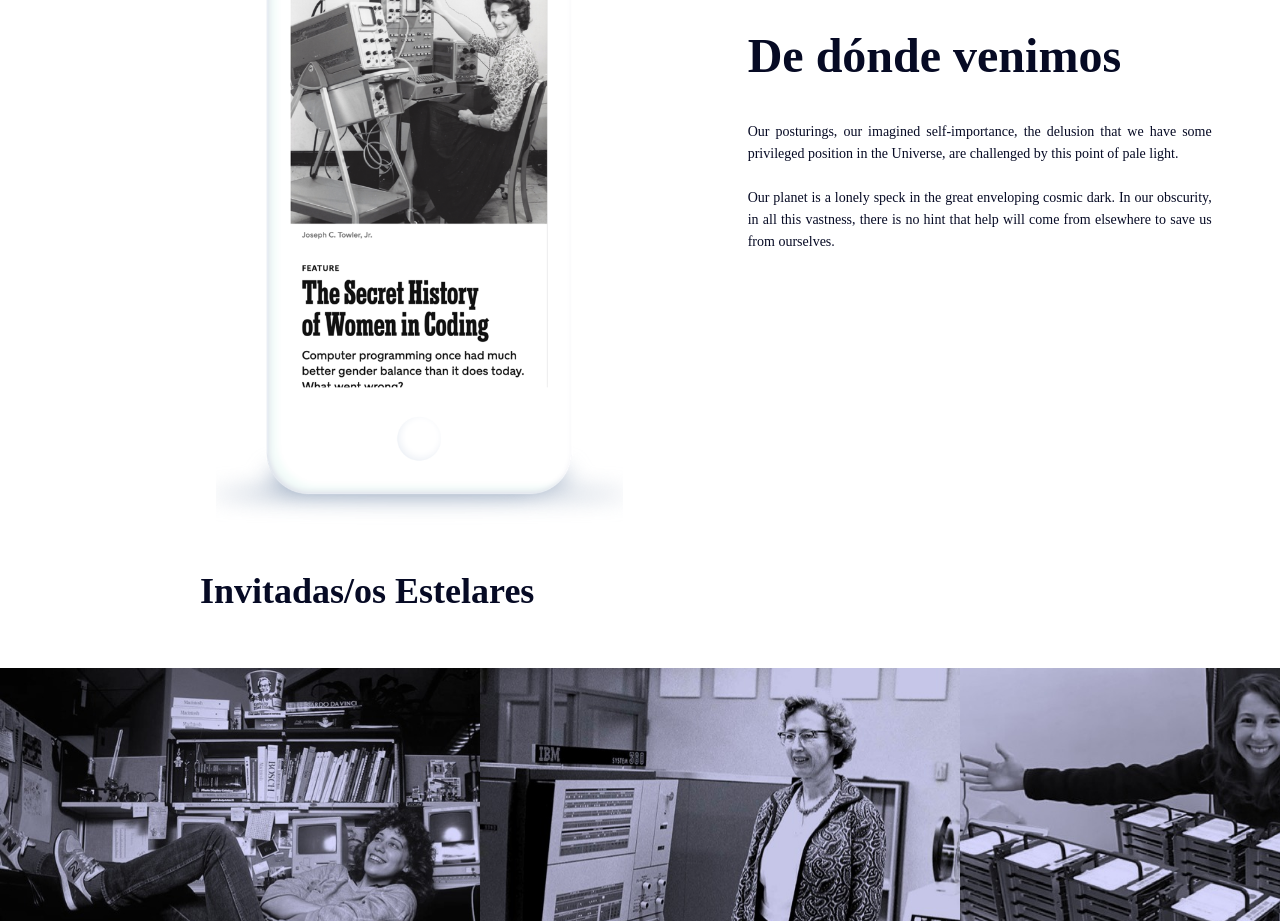
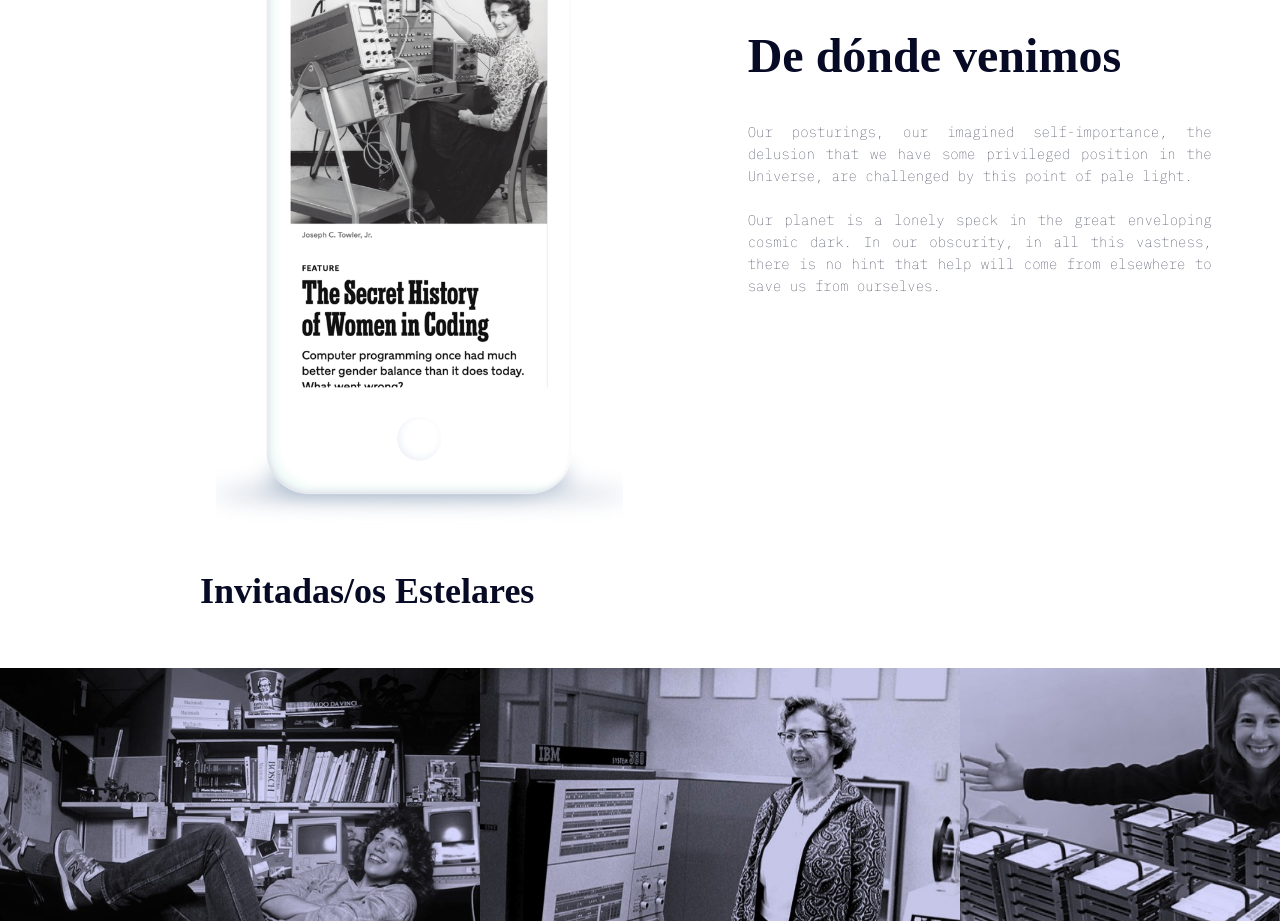
Before and after one commit to Magalygv/Proyecto-Podcast-1-Magaly, a plain HTML site: page index.html in a window 1280 px wide. Shown: the part 1560-2481 px from the top of the page. Drawn offline with nearby package versions, Linux system fonts and the light colour scheme; files that its build step writes are made by us from their sources.

Commit message:
cambio en el espacio

```diff
--- a/style/_3de-donde-venimos.scss
+++ b/style/_3de-donde-venimos.scss
@@ -14,6 +14,7 @@
         text-align: justify;
         margin-top: 8px;
         height: 254px;
+        font-family: $font1;
     }
 }
 
```
